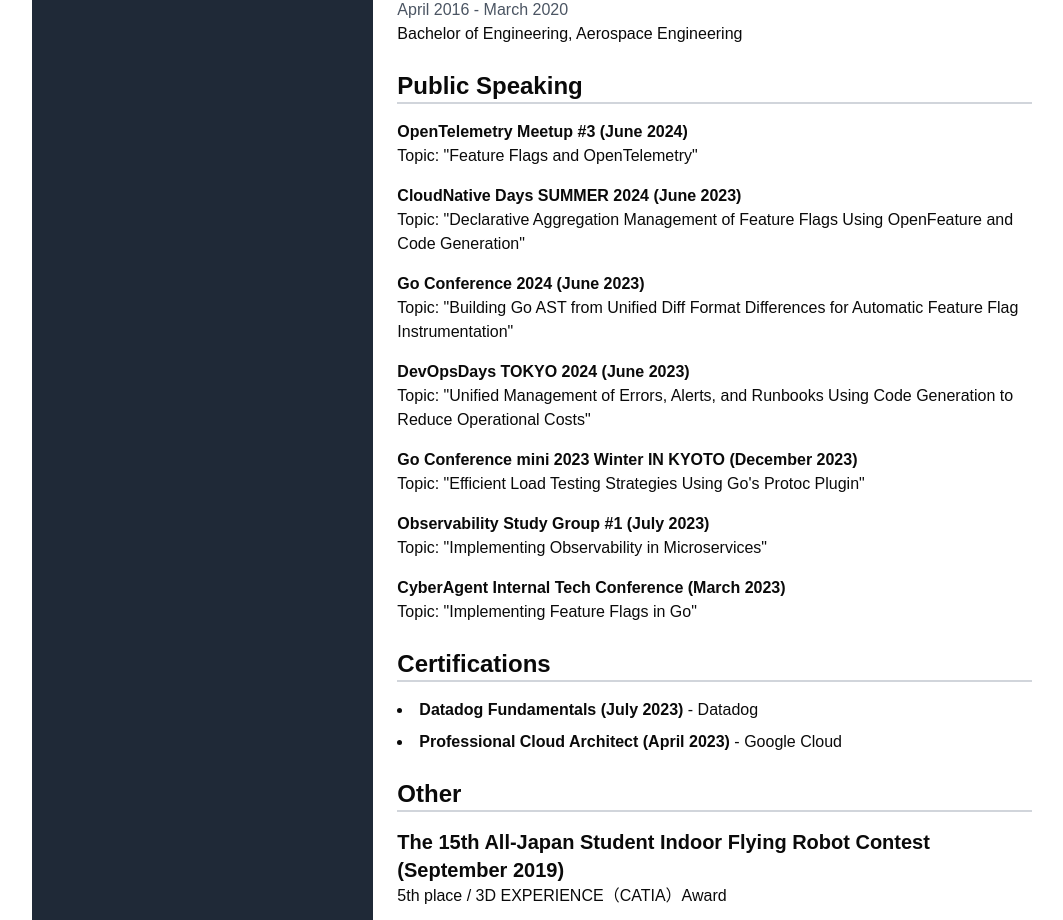
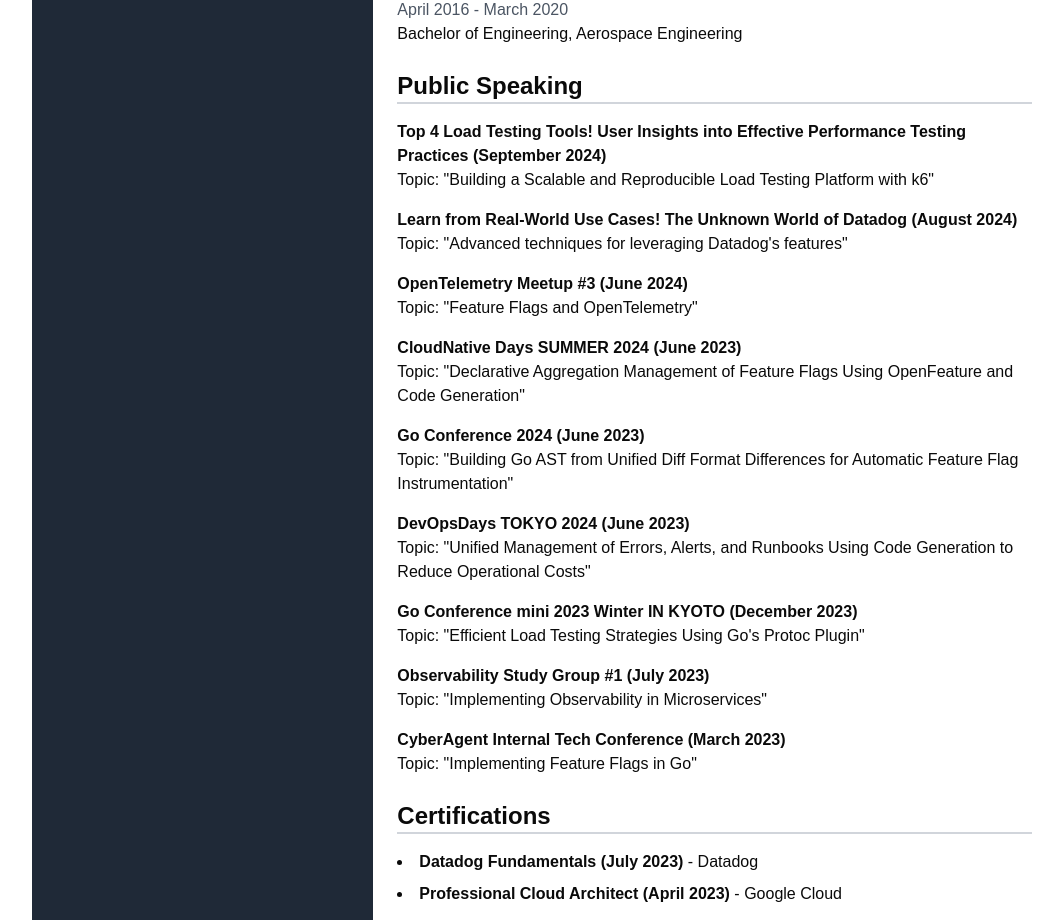
Before and after one commit to BIwashi/resume, a Next.js app: page / in a window 1280 px wide. Shown: the part 2000-2920 px from the top of the page, without its empty margins (96-1159 px from the left). Built offline with nearby package versions, Linux system fonts and the light colour scheme.

Commit message:
Update resume with recent public speaking engagements (#3)

```diff
--- a/components/resume.tsx
+++ b/components/resume.tsx
@@ -146,6 +146,14 @@
               <h2 className="text-2xl font-bold mb-4 border-b-2 border-gray-300">Public Speaking</h2>
               <ul className="space-y-4">
                 <li>
+                  <h3 className="font-semibold">Top 4 Load Testing Tools! User Insights into Effective Performance Testing Practices (September 2024)</h3>
+                  <p>Topic: &quot;Building a Scalable and Reproducible Load Testing Platform with k6&quot;</p>
+                </li>
+                <li>
+                  <h3 className="font-semibold">Learn from Real-World Use Cases! The Unknown World of Datadog (August 2024)</h3>
+                  <p>Topic: &quot;Advanced techniques for leveraging Datadog&apos;s features&quot;</p>
+                </li>
+                <li>
                   <h3 className="font-semibold">OpenTelemetry Meetup #3 (June 2024)</h3>
                   <p>Topic: &quot;Feature Flags and OpenTelemetry&quot;</p>
                 </li>
```
